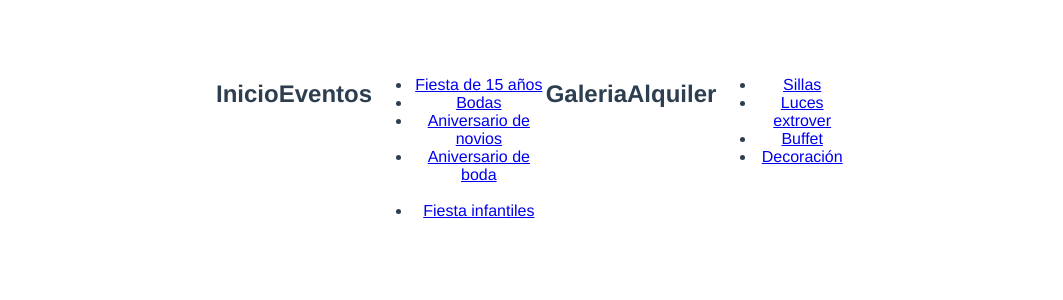
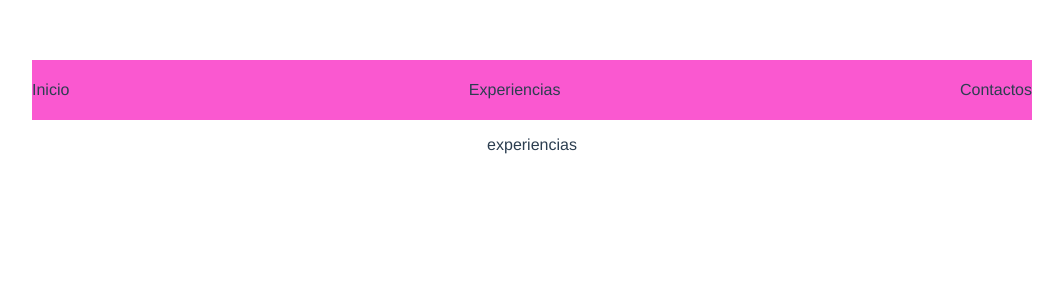
Before and after one commit to JuanSeCalderon/practicucc, a Vue app: page / in a window 1280 px wide. Shown: the top 300 px of the page, without its empty margins (108-1171 px from the left). Built offline with nearby package versions, Linux system fonts and the light colour scheme.

Commit message:
Cambios
Falta completar las formas de contacto

```diff
--- a/src/App.vue
+++ b/src/App.vue
@@ -3,7 +3,10 @@
   <Menu>
 
   </Menu>
-
+  <div>
+  <p>experiencias
+  </p>
+  </div>
   </div>
 </template>
 
@@ -15,8 +18,25 @@ export default {
   name: 'app',
   components: {
     HelloWorld, Menu
-  }
-}
+  },
+  data() {
+    return {
+    usuarios: "",
+    experiencias:[
+      {
+        nombre: "Inicio"
+
+      },
+      {
+        nombre: "Eventos"
+      },
+      {
+        nombre:"Alquiler"
+      }
+    ]
+    }
+  },
+};
 </script>
 
 <style>
--- a/src/components/HelloWorld.vue
+++ b/src/components/HelloWorld.vue
@@ -1,23 +1,5 @@
 <template>
   <div class="hello"  style="width: 18rem;">
-    <img class="card-img-top" src="@/assets/mis15.png" alt="Imagen">
-    <div class="card-body">
-      <h5 class="card-title">Mis 15 años</h5>
-      <p class="card-text">Somos una empresa que garantiza el mayor espectaculo para el mejor momento de las quinceañeras</p>
-    </div>
-    <h3>Servicios adqueridos</h3>
-    <table>
-    <ul class="list-group list-group-flush">
-      <li class="list-group-item">Alquiler de sonido y luces</li>
-      <li class="list-group-item">Buffe y meseros disponibles</li>
-      <li class="list-group-item">hora loca</li>
-    </ul></table>
-    <div class="card-body">
-      <a  class="card-link">Valor $700.000</a>
-      <br>
-      <a href="tel:+3143182893" class="card-link">Contactanos</a>
-    </div>
-  </div>
   </div>
 
 </template>
--- a/src/components/Menu.vue
+++ b/src/components/Menu.vue
@@ -1,107 +1,34 @@
 <template>
-  <div class="MenUsuario">
-    <h2>Inicio</h2>
-
-  <h1>{{ msg }}</h1>
-    <h2>Eventos</h2>
-    <ul>
-      <li>
-        <a
-          href="https://www.google.com/search?q=15+a%C3%B1os&source=lnms&tbm=isch&sa=X&ved=0ahUKEwjXmp2U-rzgAhVMwlkKHZSzDvYQ_AUIDigB&biw=1366&bih=625#imgrc=mkBmo_ZvAy4IoM:"
-          target="_blank"
-        >
-        Fiesta de 15 años
-        </a>
-      </li>
-      <li>
-        <a
-          href="https://www.google.com/search?q=bodas&source=lnms&tbm=isch&sa=X&ved=0ahUKEwiUltSt-rzgAhUI2FkKHZudAiwQ_AUIDigB&biw=1366&bih=625"
-          target="_blank"
-        >
-          Bodas
-        </a>
-        </li>
-      <li>
-        <a
-          href="https://www.google.com/search?biw=1366&bih=625&tbm=isch&sa=1&ei=gUdmXLjXA4Xr5gKygI_oCQ&q=aniversario+de+novios+fotos&oq=aniversario+de+novios+fotos&gs_l=img.3..0j0i8i30l7.6278.7767..7961...1.0..0.200.1121.0j5j1......1....1..gws-wiz-img.......0i67j0i5i30.fYCYcmKDfuU"
-          target="_blank"
-        >
-          Aniversario de novios
-        </a>
-      </li>
-      <li>
-        <a
-          href="https://www.google.com/search?biw=1366&bih=625&tbm=isch&sa=1&ei=ikdmXMqyB8-A5wLG96y4Ag&q=aniversario+de+bodas&oq=aniversario+de+bodas&gs_l=img.3..0l10.57065.57765..57975...0.0..0.207.961.0j3j2......1....1..gws-wiz-img.Zl2Wof4tHRQ"
-          target="_blank"
-        >
-          Aniversario de boda
-        </a>
-      </li>
-      <br>
-      <li>
-        <a
-          href="https://www.google.com/search?biw=1366&bih=625&tbm=isch&sa=1&ei=6EdmXJztKOOn5wLd4YXACg&q=fiesta+infantil&oq=fiesta+infan&gs_l=img.3.0.0l10.2703.3009..4027...0.0..0.185.547.0j3......1....1..gws-wiz-img.t6d2s3zmbCE"
-          target="_blank"
-        >
-          Fiesta infantiles
-        </a>
-      </li>
-    </ul>
-    <h2>Galeria</h2>
-    <h2>Alquiler</h2>
-    <ul>
-      <li>
-        <a
-          href="https://www.google.com/search?tbm=isch&q=sillas+para+fiesta&chips=q:sillas+para+fiesta,online_chips:pl%C3%A1stico&sa=X&ved=0ahUKEwj7wbeI-7zgAhXHk1kKHUUfDNoQ4lYIKygD&biw=1366&bih=625&dpr=1"
-          target="_blank"
-        >
-          Sillas
-        </a>
-      </li>
-      <li>
-        <a
-          href="https://www.google.com/search?biw=1366&bih=625&tbm=isch&sa=1&ei=EUhmXMG5F-rM5gLVwLVw&q=luces+extrovers&oq=luces+extrovers&gs_l=img.3...22083.26904..27041...1.0..0.283.2899.0j11j4......1....1..gws-wiz-img.......35i39j0j0i67.ZQ7LrW_XzmE"
-          target="_blank"
-        >
-          Luces extrover
-        </a>
-      </li>
-      <li>
-        <a
-          href="https://www.google.com/search?biw=1366&bih=625&tbm=isch&sa=1&ei=LkhmXOKHIo3H5gL-yKqYAQ&q=buffe&oq=buffe&gs_l=img.3..0i67j0l9.16921.18361..18498...1.0..0.244.1035.0j3j2......1....1..gws-wiz-img.......35i39j0i10.qeJ5p_w6Gto"
-          target="_blank"
-        >
-          Buffet
-        </a>
-      </li>
-      <li>
-        <a
-          href="https://www.google.com/search?biw=1366&bih=625&tbm=isch&sa=1&ei=QkhmXKn1Hq3y5gKT6Lq4Cw&q=decoracion+de+fiesta&oq=decoracion+de+fiesta&gs_l=img.3..0l10.2344.23478..23848...0.0..0.293.5127.0j4j17......1....1..gws-wiz-img.......0i67j35i39.hEgjjF8O_BM"
-          target="_blank"
-        >
-          Decoración
-        </a>
-      </li>
-    </ul>
-    </div>
-
-
-
+<div class="cont-menu" >
+<p>Inicio</p>
+<p>Experiencias</p>
+<p>Contactos</p>
+</div>
 
 </template>
 
-<style>
-  .MenUsuario{
-  max-width:1000px;
-  display:flex;
-  width:50%;
-  flex-direction:row;
-  justify-content: space-between;
-  align-items: right;
-  margin: 0 auto;
-  },
-  .MenUsuario p{
-  margin-right: 20px;
-  color: red;
-  }
+<script>
+export default {
+    data(){
+        return {
+            list: ['Inicio','Eventos','Galeria','Alquiler']
+        }
+    }
+}
+</script>
+
+<style scoped>
+.cont-menu {
+    background-color: #FA58D0;
+}
+.cont-menu {
+    max-width: 1000px;
+    width: 100%;
+    display: flex;
+    height: 60px;
+    justify-content: space-between;
+    align-items: center;
+    margin: 0 auto;
+}
+
 </style>
```
